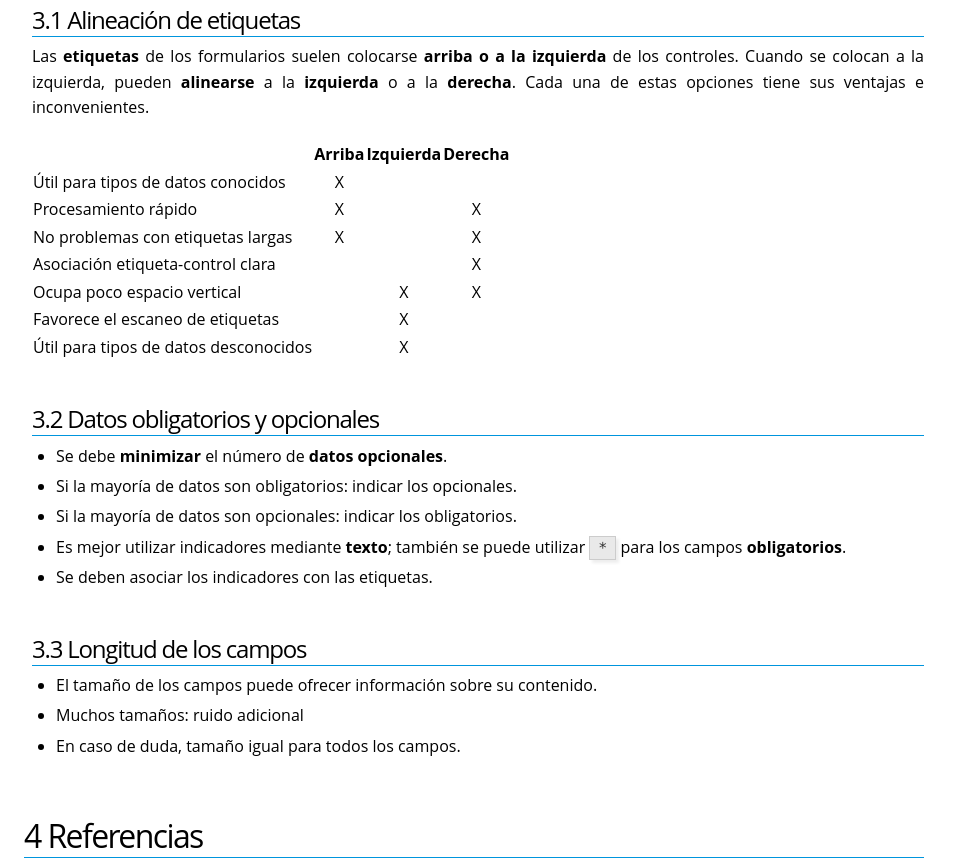
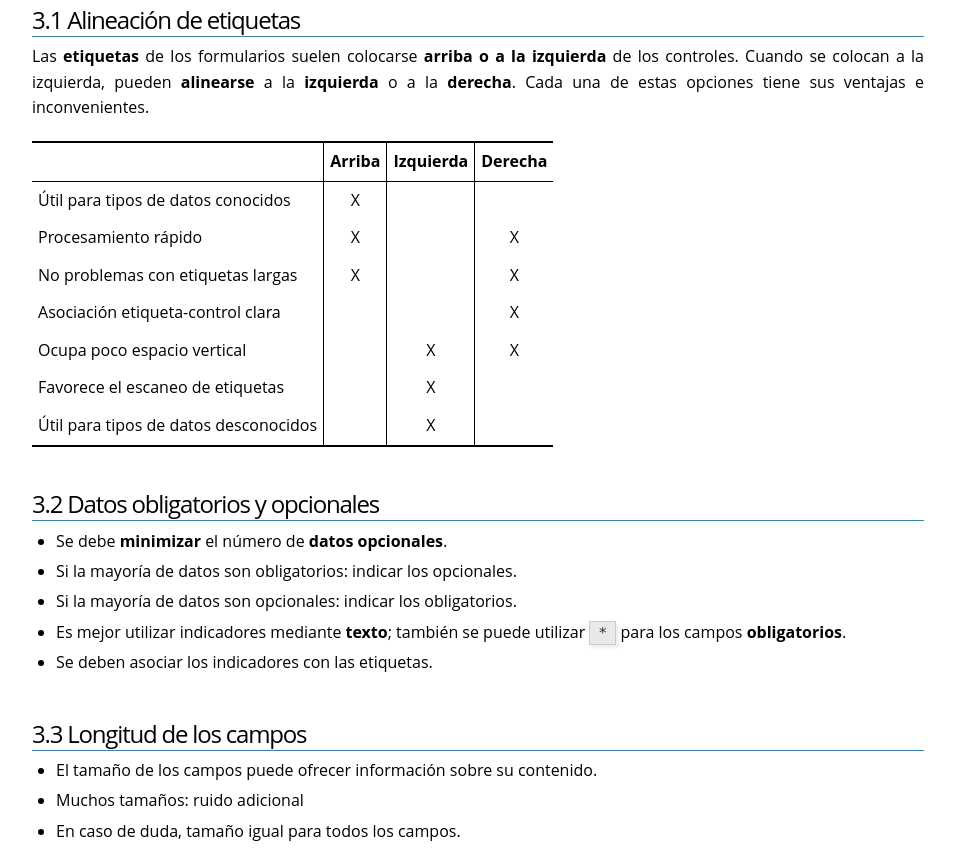
Before and after one commit to interfacesweb/interfacesweb.github.io, a plain HTML site: page unidades/02-estilos/02-03-formularios.html in a window 1280 px wide. Shown: the part 5895-6756 px from the top of the page, without its empty margins (166-1121 px from the left). Drawn offline with Linux system fonts and the light colour scheme; a script that the page names is missing.

Commit message:
Cambiado CSS para poner estilos de tablas

```diff
--- a/css/estilos.css
+++ b/css/estilos.css
@@ -300,10 +300,24 @@ Convendría revisarlo para que no incluyera código y poder ponerlo aquí */
 .left   { margin-left: 0px;  margin-right: auto; text-align: left; }
 .center { margin-left: auto; margin-right: auto; text-align: center; }
 .underline { text-decoration: underline; }
-table { border-collapse:collapse; }
+table {
+    border-collapse:collapse;
+    border-top: 2px solid black;
+    border-bottom: 2px solid black;
+}
+thead {
+    border-top: 1px solid black;
+    border-bottom: 1px solid black;
+}
+col.center {
+    border-left: 1px solid black;
+}
 caption.t-above { caption-side: top; }
 caption.t-bottom { caption-side: bottom; }
-td, th { vertical-align:top;  }
+td, th {
+    vertical-align:top;
+    padding: 6px;
+}
 th.right  { text-align: center;  }
 th.left   { text-align: center;   }
 th.center { text-align: center; }
--- a/unidades/02-estilos/02-03-formularios.html
+++ b/unidades/02-estilos/02-03-formularios.html
@@ -2,7 +2,7 @@
 <html>
 <head>
 <title>Unidad 2.3 - Diseño de formularios web</title>
-<!-- 08-11-2014 01:06 -->
+<!-- 08-11-2014 01:59 -->
 <meta  charset="utf-8">
 <meta  name="generator" content="Org-mode">
 <meta  name="author" content="Pedro Prieto Alarcón">
@@ -476,7 +476,7 @@ Las <b>etiquetas</b> de los formularios suelen colocarse <b>arriba o a la izquie
 </div>
 </div>
 <div id="postamble" class="status">
-<p class="licencia"><a rel="license" href="http://creativecommons.org/licenses/by-sa/4.0/"><img alt="Licencia de Creative Commons" style="border-width:0" src="https://i.creativecommons.org/l/by-sa/4.0/80x15.png" /></a><br /><span xmlns:dct="http://purl.org/dc/terms/" property="dct:title">Diseño de Interfaces Web</span> by <span xmlns:cc="http://creativecommons.org/ns#" property="cc:attributionName">Pedro Prieto</span> is licensed under a <a rel="license" href="http://creativecommons.org/licenses/by-sa/4.0/">Creative Commons Reconocimiento-CompartirIgual 4.0 Internacional License</a>.</p><p class="actualizacion">Última actualización: 08-11-2014 01:06. </p>
+<p class="licencia"><a rel="license" href="http://creativecommons.org/licenses/by-sa/4.0/"><img alt="Licencia de Creative Commons" style="border-width:0" src="https://i.creativecommons.org/l/by-sa/4.0/80x15.png" /></a><br /><span xmlns:dct="http://purl.org/dc/terms/" property="dct:title">Diseño de Interfaces Web</span> by <span xmlns:cc="http://creativecommons.org/ns#" property="cc:attributionName">Pedro Prieto</span> is licensed under a <a rel="license" href="http://creativecommons.org/licenses/by-sa/4.0/">Creative Commons Reconocimiento-CompartirIgual 4.0 Internacional License</a>.</p><p class="actualizacion">Última actualización: 08-11-2014 01:59. </p>
 </div>
 </body>
 </html>
```
Also changed, not shown: sitemap.html (+4 -4 lines).
